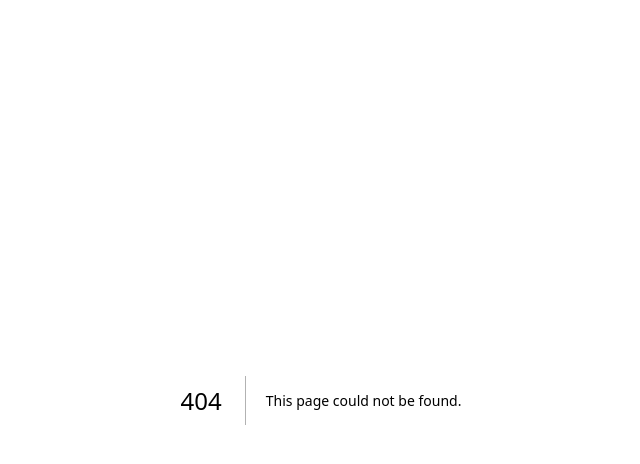
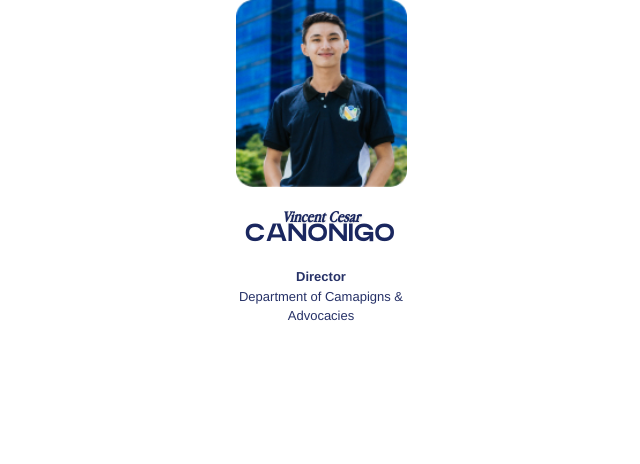
Before and after one commit to SAMAHAN-Systems-Development/samahan-at-the-get-go, a Next.js app: page /officer-small-card in a window 1280 px wide. Before the commit this address had no page. Shown: the top 464 px of the page, without its empty margins (319-959 px from the left). Built offline with nearby package versions, Linux system fonts and the light colour scheme.

Commit message:
fix: added component view on app folder

```diff
--- /dev/null
+++ b/src/app/officer-small-card/page.tsx
@@ -0,0 +1,19 @@
+import React from "react";
+
+import OfficerSmallCard from "@/components/ui/OfficerSmallCard";
+
+const page = () => {
+  return (
+    <div>
+      <OfficerSmallCard
+        firstName="Vincent Cesar"
+        lastName="Canonigo"
+        position="Director"
+        department="Department of Camapigns & Advocacies"
+        imageUrl="/assets/images/Canonigo.jpg"
+      />
+    </div>
+  );
+};
+
+export default page;
```
